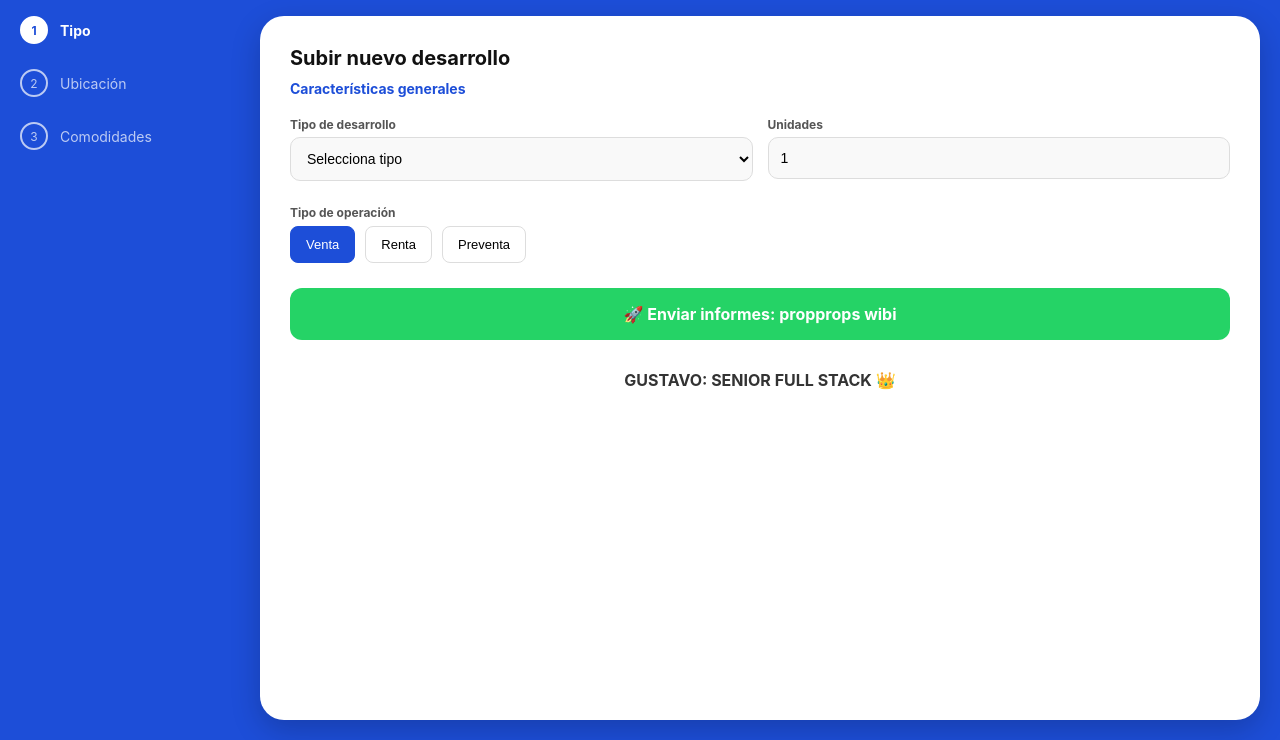
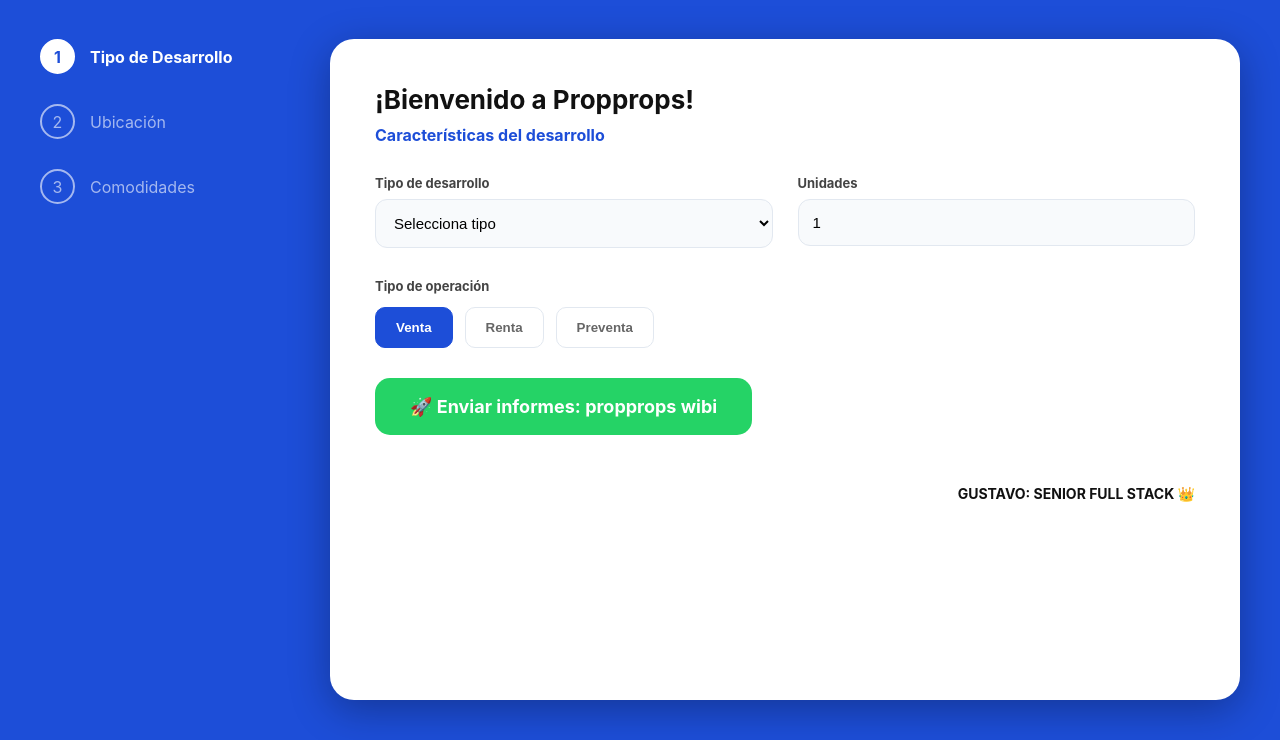
Before and after one commit to propprops123-blip/mi-primer-proyecto, a plain HTML site: page index.html in a window 1280 px wide. Shown: the part 60-800 px from the top of the page. Drawn offline with Linux system fonts and the light colour scheme.

Commit message:
actualización

```diff
--- a/index.html
+++ b/index.html
@@ -2,14 +2,14 @@
 <html lang="es">
 <head>
     <meta charset="UTF-8">
-    <meta name="viewport" content="width=device-width, initial-scale=1.0, maximum-scale=1.0, user-scalable=no">
-    <title>Propprops - Senior Edition</title>
+    <meta name="viewport" content="width=device-width, initial-scale=1.0">
+    <title>Propprops - Senior Final</title>
     <style>
         :root { --blue-pro: #1d4ed8; }
-        * { box-sizing: border-box; } /* Esto evita que los cuadros se salgan de la pantalla */
+        * { box-sizing: border-box; }
 
         body {
-            font-family: 'Inter', -apple-system, sans-serif;
+            font-family: 'Inter', sans-serif;
             margin: 0;
             background-color: var(--blue-pro);
             display: flex;
@@ -19,7 +19,7 @@
 
         header {
             background: white;
-            padding: 15px 20px;
+            padding: 15px 40px;
             display: flex;
             justify-content: space-between;
             align-items: center;
@@ -28,29 +28,32 @@
         .wrapper {
             display: flex;
             flex: 1;
-            padding: 20px;
-            gap: 20px;
+            padding: 40px;
+            gap: 40px;
+            max-width: 1400px; /* Para que no se estire infinito en pantallas enormes */
+            margin: 0 auto;
+            width: 100%;
         }
 
-        /* SIDEBAR (Pasos) */
-        .sidebar { width: 220px; flex-shrink: 0; }
+        /* SIDEBAR (LAPTOP) */
+        .sidebar { width: 250px; flex-shrink: 0; }
+        .step-container { display: flex; flex-direction: column; gap: 30px; }
+
         .step-item {
             display: flex;
             align-items: center;
-            gap: 12px;
-            color: rgba(255,255,255,0.7);
-            margin-bottom: 25px;
-            font-size: 14px;
+            gap: 15px;
+            color: rgba(255,255,255,0.6);
+            font-size: 16px;
         }
         .step-item.active { color: white; font-weight: bold; }
         .circle {
-            width: 28px; height: 28px;
+            width: 35px; height: 35px;
             border: 2px solid currentColor;
             border-radius: 50%;
             display: flex;
             align-items: center;
             justify-content: center;
-            font-size: 12px;
         }
         .active .circle { background: white; color: var(--blue-pro); border-color: white; }
 
@@ -59,88 +62,90 @@
             background: white;
             flex: 1;
             border-radius: 24px;
-            padding: 30px;
-            box-shadow: 0 10px 30px rgba(0,0,0,0.2);
-            width: 100%;
+            padding: 45px;
+            box-shadow: 0 10px 40px rgba(0,0,0,0.3);
         }
 
-        h1 { font-size: 20px; margin: 0 0 10px 0; color: #111; }
-        .subtitle { color: var(--blue-pro); font-weight: bold; font-size: 14px; margin-bottom: 20px; display: block; }
+        h1 { font-size: 26px; margin: 0 0 10px 0; color: #111; }
+        .subtitle { color: var(--blue-pro); font-weight: 700; margin-bottom: 30px; display: block; }
 
         .form-grid {
             display: grid;
             grid-template-columns: 1fr 1fr;
-            gap: 15px;
-            margin-bottom: 20px;
+            gap: 25px;
+            margin-bottom: 30px;
         }
 
-        .field { display: flex; flex-direction: column; gap: 5px; }
-        label { font-size: 12px; font-weight: bold; color: #555; }
+        .field { display: flex; flex-direction: column; gap: 8px; }
+        label { font-size: 13px; font-weight: bold; color: #444; }
         select, input {
-            padding: 12px;
-            border: 1px solid #ddd;
-            border-radius: 10px;
-            font-size: 14px;
-            background: #f9f9f9;
+            padding: 14px;
+            border: 1px solid #e2e8f0;
+            border-radius: 12px;
+            font-size: 15px;
+            background: #f8fafc;
         }
 
-        .btn-group { display: flex; flex-wrap: wrap; gap: 10px; margin-top: 5px; }
+        .btn-group { display: flex; gap: 12px; margin-top: 5px; }
         .btn {
-            padding: 10px 15px;
-            border: 1px solid #ddd;
-            border-radius: 8px;
+            padding: 12px 20px;
+            border: 1px solid #e2e8f0;
+            border-radius: 10px;
             background: white;
             cursor: pointer;
-            font-size: 13px;
+            font-weight: 600;
+            color: #666;
         }
         .btn.active { background: var(--blue-pro); color: white; border-color: var(--blue-pro); }
 
         .btn-whatsapp {
-            display: block;
+            display: inline-block;
             background: #25d366;
             color: white;
             text-align: center;
-            padding: 16px;
-            border-radius: 12px;
+            padding: 18px 35px;
+            border-radius: 15px;
             text-decoration: none;
             font-weight: bold;
-            margin-top: 25px;
+            margin-top: 30px;
+            font-size: 18px;
         }
 
-        /* AJUSTES PARA CELULAR */
-        @media (max-width: 768px) {
-            .wrapper { flex-direction: column; padding: 15px; }
-            .sidebar {
-                width: 100%;
-                display: flex;
-                flex-direction: row;
-                overflow-x: auto;
-                padding-bottom: 10px;
-                gap: 15px;
-            }
-            .step-item { margin-bottom: 0; white-space: nowrap; }
-            .form-grid { grid-template-columns: 1fr; } /* Un campo debajo de otro */
-            .main-card { padding: 20px; }
+        /* --- MEDIA QUERY: SOLO PARA CELULARES --- */
+        @media (max-width: 900px) {
+            .wrapper { flex-direction: column; padding: 15px; gap: 20px; }
+            .sidebar { width: 100%; }
+            .step-container { flex-direction: row; overflow-x: auto; padding-bottom: 15px; }
+            .step-item { white-space: nowrap; font-size: 13px; }
+            .form-grid { grid-template-columns: 1fr; }
+            .main-card { padding: 25px; }
+            h1 { font-size: 20px; }
+            .btn-whatsapp { display: block; width: 100%; }
         }
     </style>
 </head>
 <body>
 
 <header>
-    <div style="font-weight: bold; font-size: 20px;">propprops</div>
-    <div style="font-size: 22px;">👤</div>
+    <div style="font-weight: bold; font-size: 24px; color: #333;">propprops</div>
+    <div style="display: flex; gap: 20px; align-items: center;">
+        <span style="color: #666; font-size: 14px; cursor: pointer;">Publicar</span>
+        <div style="font-size: 24px; cursor: pointer;">👤</div>
+    </div>
 </header>
 
 <div class="wrapper">
     <div class="sidebar">
-        <div class="step-item active"><div class="circle">1</div> Tipo</div>
+        <div class="step-container">
+            <div class="step-item active"><div class="circle">1</div> Tipo de Desarrollo</div>
             <div class="step-item"><div class="circle">2</div> Ubicación</div>
             <div class="step-item"><div class="circle">3</div> Comodidades</div>
         </div>
+    </div>
 
     <div class="main-card">
-        <h1>Subir nuevo desarrollo</h1>
-        <span class="subtitle">Características generales</span>
+        <h1>¡Bienvenido a Propprops!</h1>
+        <span class="subtitle">Características del desarrollo</span>
 
         <div class="form-grid">
             <div class="field">
@@ -153,18 +158,20 @@
             </div>
         </div>
 
+        <div class="field">
             <label>Tipo de operación</label>
             <div class="btn-group">
                 <button class="btn active">Venta</button>
                 <button class="btn">Renta</button>
                 <button class="btn">Preventa</button>
             </div>
+        </div>
 
         <a href="https://wa.me/5559408467?text=propprops%20wibi" class="btn-whatsapp">
             🚀 Enviar informes: propprops wibi
         </a>
 
-        <p style="text-align: center; margin-top: 30px; font-weight: bold; color: #333;">
+        <p style="text-align: right; margin-top: 50px; font-weight: bold; font-size: 14px; color: #111;">
             GUSTAVO: SENIOR FULL STACK 👑
         </p>
     </div>
```
Lines whose indentation alone changed are shown as unchanged.
